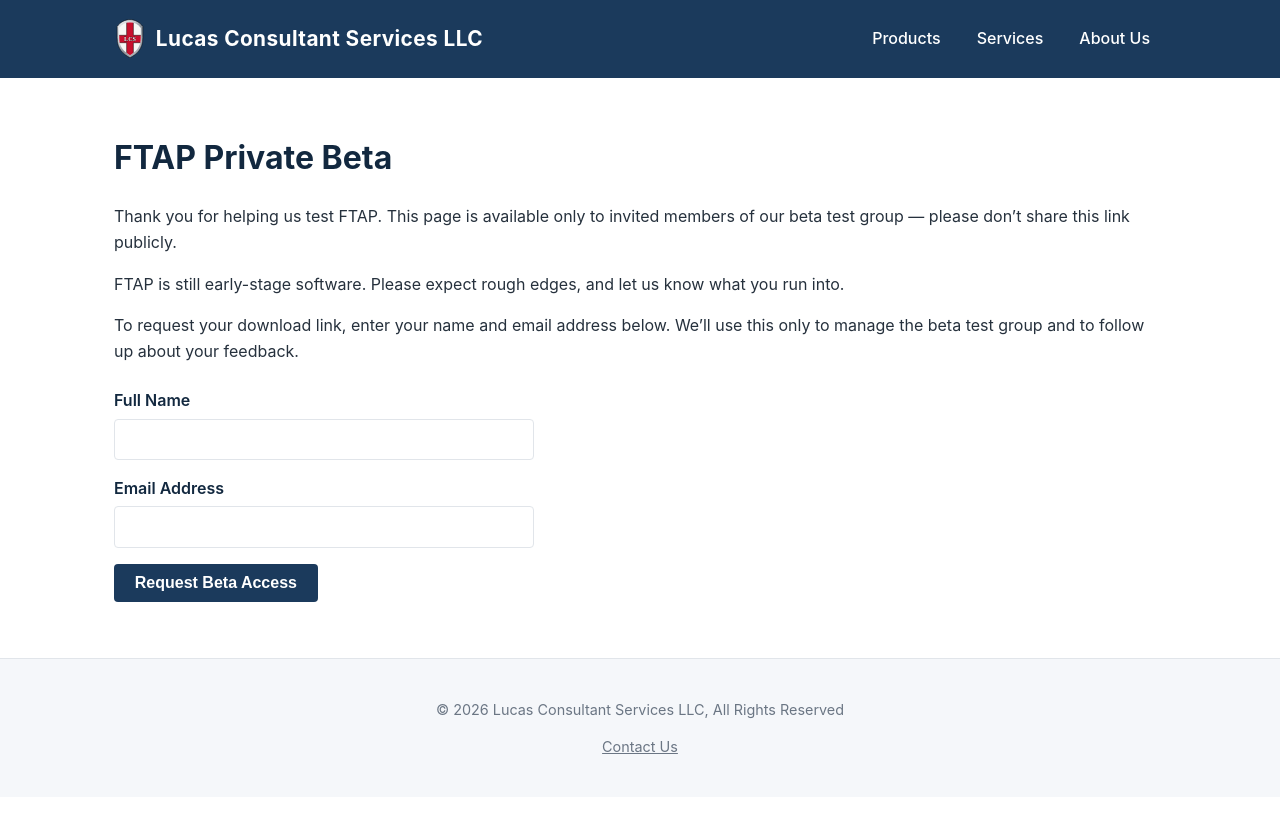
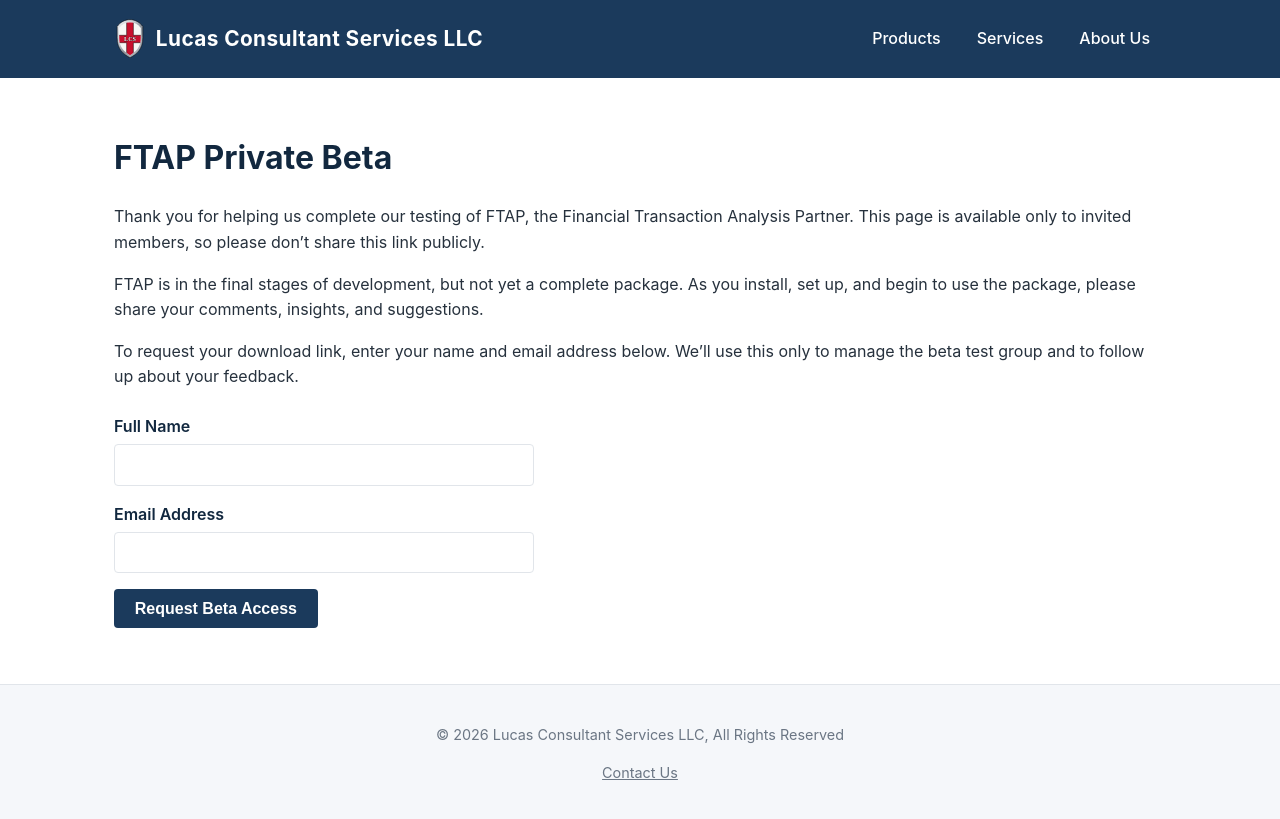
Before and after one commit to DrColorado/lucas-consulting-site, a Jekyll site: the page built from lucas-consulting-site/products/ftap-beta.md, in a window 1280 px wide. Shown: the top 819 px of the page. Built offline with Jekyll 4.4.1, drawn with Linux system fonts in a browser that asks for light colours.

Commit message:
Update ftap-beta.md

```diff
--- a/lucas-consulting-site/products/ftap-beta.md
+++ b/lucas-consulting-site/products/ftap-beta.md
@@ -7,9 +7,9 @@ noindex: true
 
 # FTAP Private Beta
 
-Thank you for helping us test FTAP. This page is available only to invited members of our beta test group — please don't share this link publicly.
+Thank you for helping us complete our testing of FTAP, the Financial Transaction Analysis Partner. This page is available only to invited members, so please don't share this link publicly.
 
-FTAP is still early-stage software. Please expect rough edges, and let us know what you run into.
+FTAP is in the final stages of development, but not yet a complete package. As you install, set up, and begin to use the package, please share your comments, insights, and suggestions.
 
 To request your download link, enter your name and email address below. We'll use this only to manage the beta test group and to follow up about your feedback.
 
```
